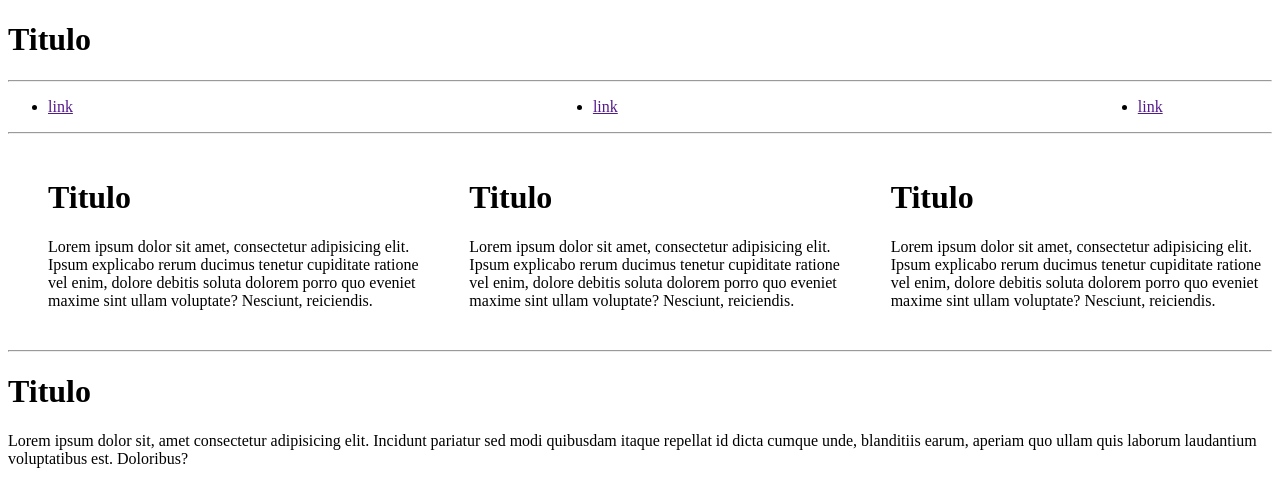
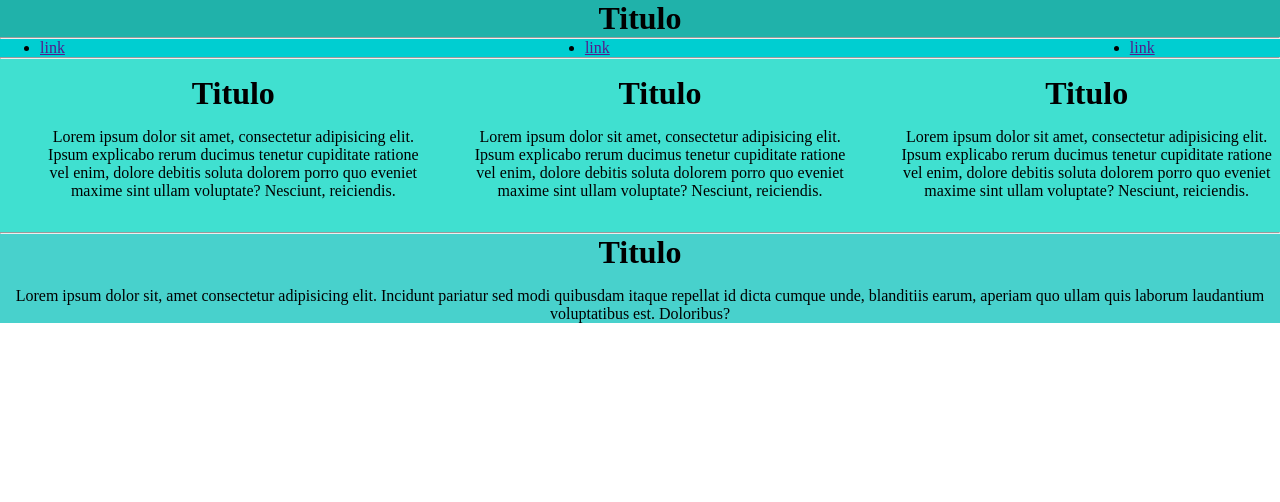
Before and after one commit to gabrielindex/primeiro-projeto, a plain HTML site: page index.html in a window 1280 px wide. Drawn offline with Linux system fonts and the light colour scheme.

Commit message:
Trab aula3

```diff
--- a/style.css
+++ b/style.css
@@ -1,14 +1,36 @@
 .container {
     display: flex;
     flex-direction: row;
+    background-color: #40E0D0;
 }
 ul {
     gap: 520px;
     display: flex;
     flex-direction: row;
+    margin: 0%;
 }
-h1 {
-    gap: 520px;
-    display: flex;
-    flex-direction: row;
+.baner {
+ background-color:	#20B2AA;
+text-align: center;
+margin: 0%;
 }
+.menu {
+    background-color: #00CED1;
+}
+  h1{
+    text-align: center;
+    margin: 0%;
+  }
+.rodape {
+    background-color: 	#48D1CC;
+    text-align: center;
+}
+body {
+    margin: 0%;
+}
+hr {
+    margin: 0%;
+}
+p {
+    text-align: center;
+}
```
